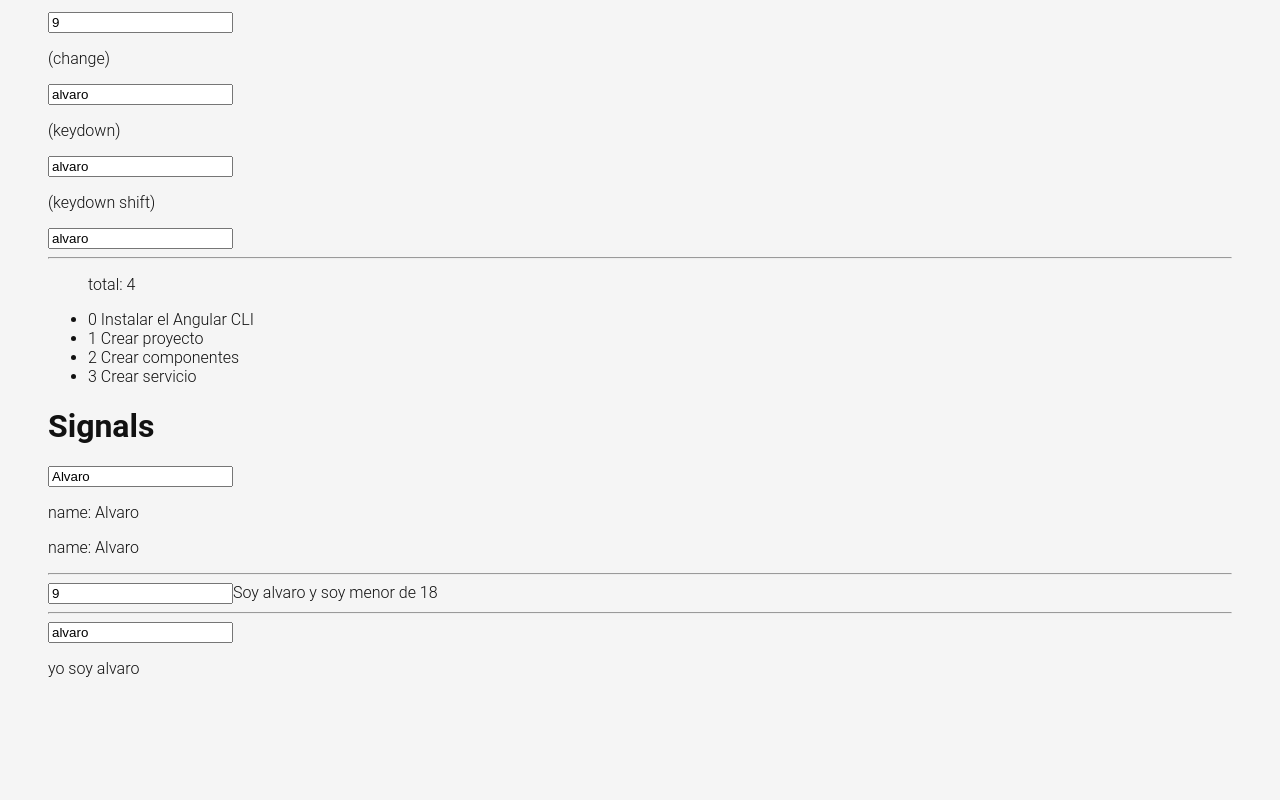
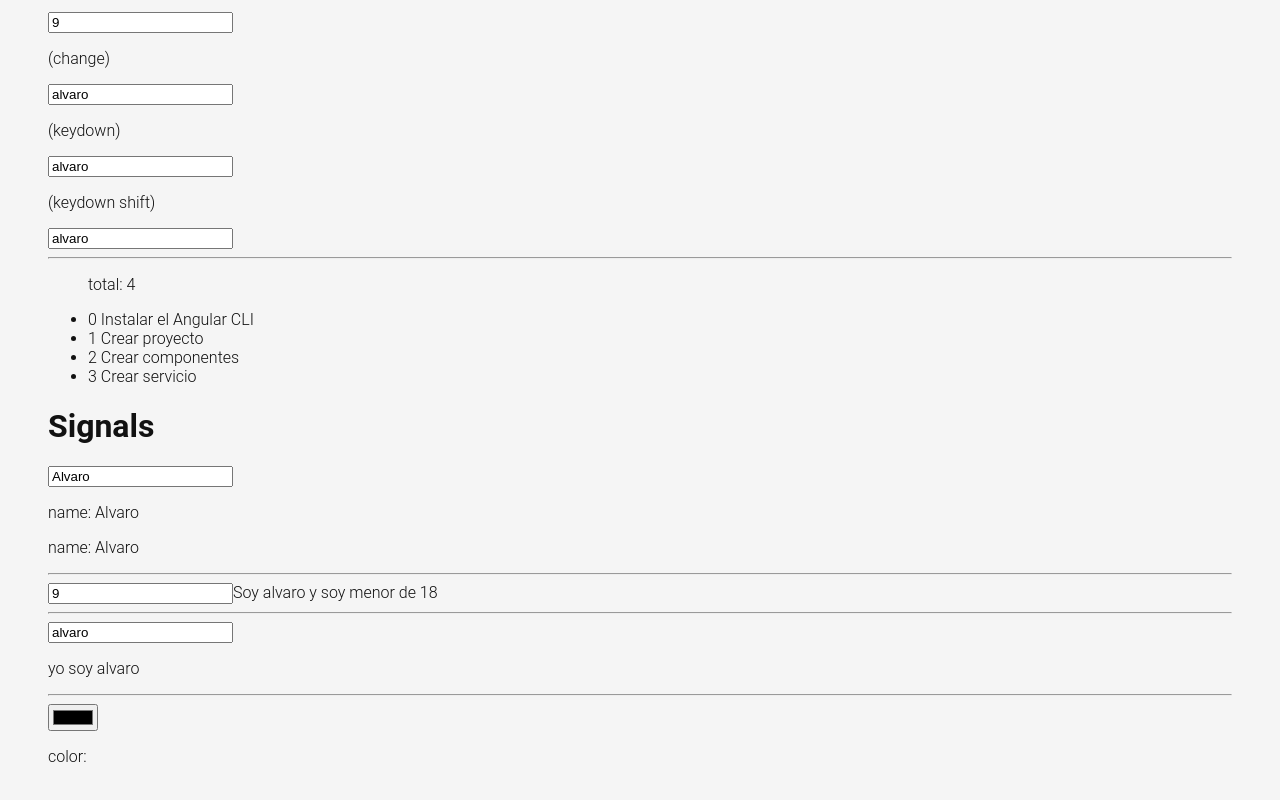
Before and after one commit to ACondori95/todoapp, an Angular app: page /labs in a window 1280 px wide. Shown: the part 844-1644 px from the top of the page. Before the commit the page ends 1586 px from the top, so only its background shows below. Built offline with nearby package versions, Linux system fonts and the light colour scheme.

Commit message:
controlando un input

```diff
--- a/src/app/pages/labs/labs.component.html
+++ b/src/app/pages/labs/labs.component.html
@@ -62,4 +62,7 @@
     <p *ngSwitchCase="'milagro'">yo soy milagro</p>
     <p *ngSwitchDefault>yo no soy nadie</p>
   </div>
+  <hr />
+  <input type="color" [formControl]="colorCtrl" />
+  <p>color: {{ colorCtrl.value }}</p>
 </div>
--- a/src/app/pages/labs/labs.component.ts
+++ b/src/app/pages/labs/labs.component.ts
@@ -1,10 +1,11 @@
 import { CommonModule } from '@angular/common';
 import { Component, signal } from '@angular/core';
+import { FormControl, ReactiveFormsModule } from '@angular/forms';
 
 @Component({
   selector: 'app-labs',
   standalone: true,
-  imports: [CommonModule],
+  imports: [CommonModule, ReactiveFormsModule],
   templateUrl: './labs.component.html',
   styleUrl: './labs.component.css',
 })
@@ -26,6 +27,14 @@
     age: 9,
     avatar: 'https://w3schools.com/howto/img_avatar.png',
   });
+
+  colorCtrl = new FormControl();
+
+  constructor() {
+    this.colorCtrl.valueChanges.subscribe((value) => {
+      console.log(value);
+    });
+  }
 
   clickHandler() {
     alert('Hola');
```
